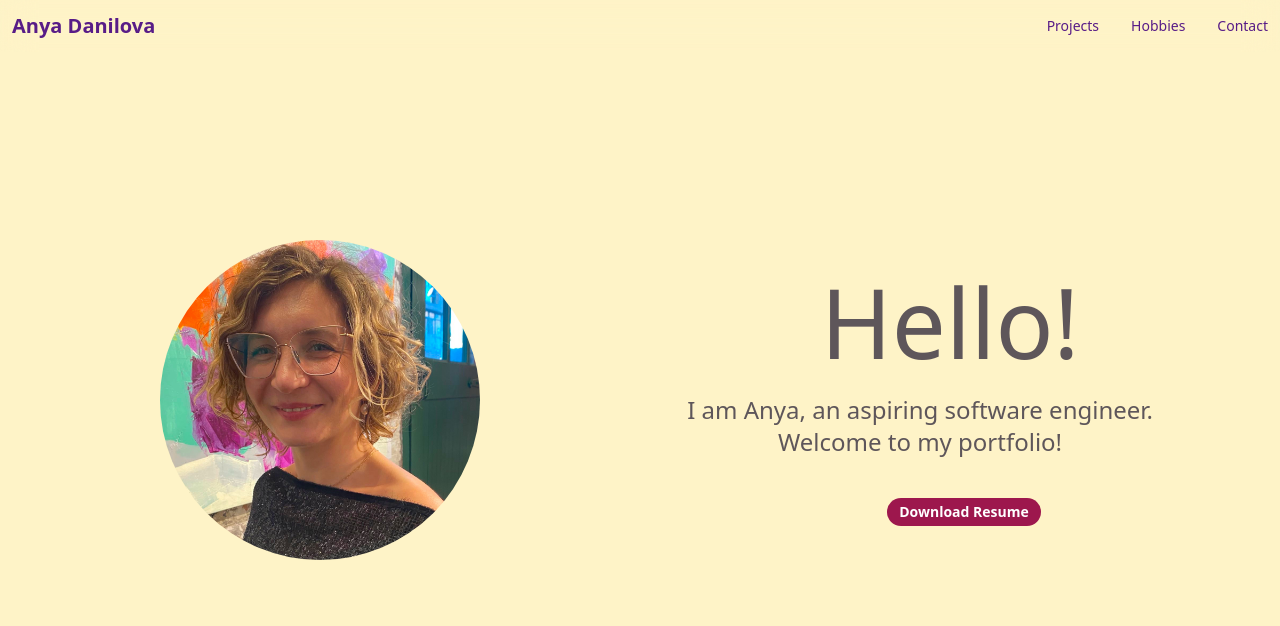
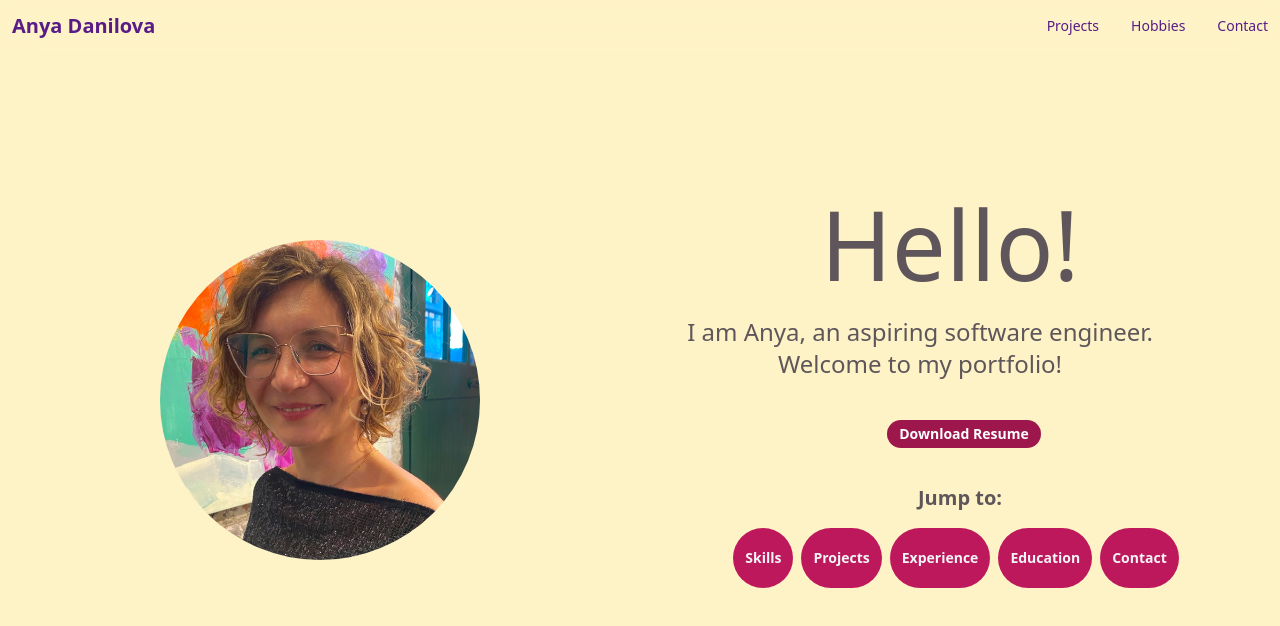
Before and after one commit to danilova13/portfolio, a React (Create React App) app in the folder client/: page / in a window 1280 px wide. Shown: the top 626 px of the page. Built offline with nearby package versions, Linux system fonts and the light colour scheme; no server answers.

Commit message:
add links to scrollable pages on homepage

```diff
--- a/client/src/App.js
+++ b/client/src/App.js
@@ -10,7 +10,7 @@ import Projects from './pages/Projects';
 
 function App() {
   return (
-      <div className="snap-y snap-mandatory h-screen w-screen overflow-scroll">
+      <div className="snap-y snap-mandatory h-screen w-screen overflow-scroll scroll-smooth">
         <Navbar/>
         <div className="container">
           <Routes>
--- a/client/src/components/Education.js
+++ b/client/src/components/Education.js
@@ -2,7 +2,7 @@ import graduateImage from '../images/gradcap.png';
 
 const Education = () => {
 	return (
-		<div className="snap-start w-screen h-screen flex flex-wrap items-center justify-center bg-purple-50">
+		<div id="education" className="snap-start w-screen h-screen flex flex-wrap items-center justify-center bg-purple-50">
 			<div className="flex-1 text-center">
 				<div className=" text-pink-800 font-bold text-4xl">Education</div>
 				<br />
@@ -12,13 +12,13 @@ const Education = () => {
 			</div>
 
 			<div className="flex-1 text-center m-5">
-				<div className="flex-1 text-left mb-7 text-xl">
+				<div className="flex-1 text-left mb-7 text-lg">
 					<strong>Bachelor of Computer Science,</strong> <i>Algoma University (2022 - 2023)</i>
 				</div>
-				<div className="flex-1 text-left mb-7 text-xl">
+				<div className="flex-1 text-left mb-7 text-lg">
 					<strong>MD Program,</strong> <i>Saba University School of Medicine (2020 - 2022)</i>
 				</div>
-				<div className="flex-1 text-left mb-7 text-xl">
+				<div className="flex-1 text-left mb-7 text-lg">
 					<strong>Honors Bachelor of Science,</strong> <i>Biomedical Science, York University (2015 - 2019)</i>
 				</div>
 					<br />
--- a/client/src/components/Experience.js
+++ b/client/src/components/Experience.js
@@ -2,7 +2,7 @@ import workImage from '../images/workfromhome.webp';
 
 const Experience = () => {
 	return (
-		<div className="snap-start w-screen h-screen flex flex-wrap items-center justify-center bg-purple-50">
+		<div id="experience" className="snap-start w-screen h-screen flex flex-wrap items-center justify-center bg-purple-50">
 			<div className="flex-1 text-center">
 				<div className=" text-pink-800 font-bold text-4xl">Experience</div>
 				<br />
--- a/client/src/components/HomepageContact.js
+++ b/client/src/components/HomepageContact.js
@@ -4,7 +4,7 @@ import { AiFillLinkedin, AiOutlineMail, AiOutlinePhone } from 'react-icons/ai';
 const HomepageContact = () => {
 	return (
 
-		<div className="snap-start w-screen h-screen flex flex-row items-center justify-center bg-pink-50 ">
+		<div id="contact" className="snap-start w-screen h-screen flex flex-row items-center justify-center bg-pink-50 ">
 			<div className="flex-1 text-center pl-3">
 				<img className="max-w-xs rounded-full mx-auto" src={torontoPhoto} alt="Toronto" className="h-full object-cover"/>
 			</div>
@@ -18,7 +18,8 @@ const HomepageContact = () => {
 						<p className="flex items-center">
 							<AiOutlineMail size={30} className="mr-5"/> anyadanilova13@gmail.com</p>
 						<p className="flex items-center">
-							<AiFillLinkedin size={30} className="mr-5"/> anyadanilova13@gmail.com</p>
+							<AiFillLinkedin size={30} className="mr-5"/>
+								<a href="https://www.linkedin.com/in/anna-danilova-3375622a9/" target="_blank" class="hover:text-pink-800">Linkedin</a></p>
 						<br />
 					</div>
 
--- a/client/src/components/HomepageProjects.js
+++ b/client/src/components/HomepageProjects.js
@@ -8,7 +8,7 @@ const HomepageProjects = () => {
 
 	return (
 
-	<div className="snap-start w-screen md:h-screen items-center justify-center bg-gray-200">
+	<div id="projects" className="snap-start w-screen md:h-screen items-center justify-center bg-gray-200">
 
 		<div className="px-6 py-4 pt-16 text-center">
 			<h1 className=" text-pink-800 font-bold text-3xl pt-10"> Projects </h1>
--- a/client/src/components/technologies.js
+++ b/client/src/components/technologies.js
@@ -18,7 +18,7 @@ import typescriptIcon from '../images/typescript1.png'
 const Technologies = () => {
 
 	return (
-		<div className="snap-start w-screen h-screen flex flex-wrap items-center justify-center bg-blue-100">
+		<div id="technologies" className="snap-start w-screen h-screen flex flex-wrap items-center justify-center bg-blue-100">
 			<div className="flex-1 text-center">
 				<div className=" text-pink-800 font-bold text-4xl"> Skills</div>
 				<br />
--- a/client/src/pages/About.js
+++ b/client/src/pages/About.js
@@ -18,7 +18,7 @@ const About = () => {
 
 	return (
 
-	<div >
+	<div className="snap-start">
 		{about.activity1.map(activity1 => (
 			<div
 				key={activity1._id}
--- a/client/src/pages/Homepage.js
+++ b/client/src/pages/Homepage.js
@@ -1,4 +1,4 @@
-import Technologies from '../components/technologies';
+import Technologies from '../components/Technologies';
 import myPhoto from '../images/homepage-photo.jpg';
 import HomepageProjects from '../components/HomepageProjects';
 import HomepageContact from '../components/HomepageContact';
@@ -53,6 +53,25 @@ const Homepage = () => {
 							Download Resume
 						</button>
 					</div>
+
+					<div className="px-6 py-4 mt-5">
+						<div className="font-bold text-[#5E565A] text-xl mb-4">Jump to:</div>
+							<span className="inline-block bg-pink-700 rounded-full px-3 py-5 text-sm font-semibold text-gray-100 mr-2">
+								<a href="#technologies">Skills</a>
+							</span>
+							<span className="inline-block bg-pink-700 rounded-full px-3 py-5 text-sm font-semibold text-gray-100 mr-2">
+								<a href="#projects">Projects</a>
+							</span>
+							<span className="inline-block bg-pink-700 rounded-full px-3 py-5 text-sm font-semibold text-gray-100 mr-2">
+								<a href="#experience">Experience</a>
+							</span>
+							<span className="inline-block bg-pink-700 rounded-full px-3 py-5 text-sm font-semibold text-gray-100 mr-2">
+								<a href="#education">Education</a>
+							</span>
+							<span className="inline-block bg-pink-700 rounded-full px-3 py-5 text-sm font-semibold text-gray-100 mr-2">
+								<a href="#contact">Contact</a>
+							</span>
+					</div>
 				</div>
 			</div>
 
```
